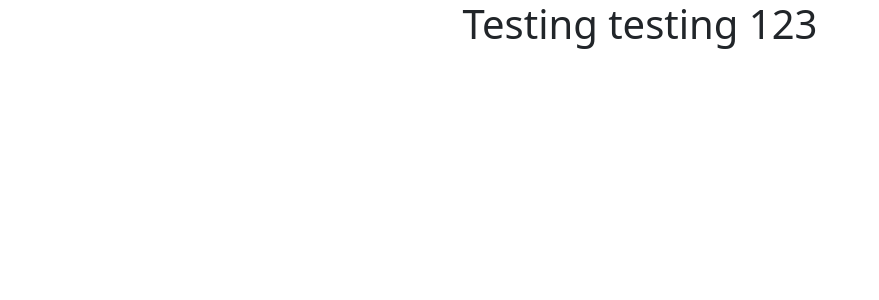
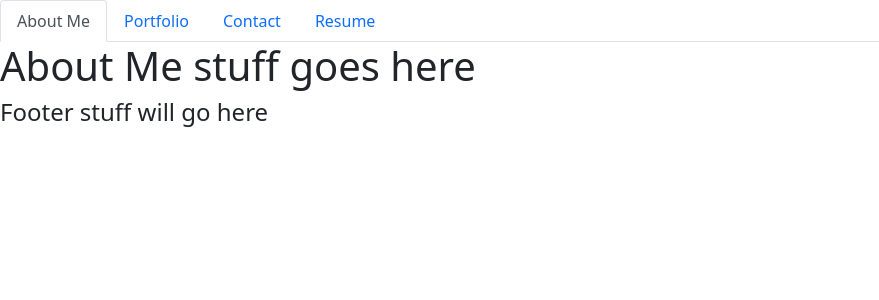
Before and after one commit to carterfm/Carter-Morfitt-React-Portfolio, a React (Create React App) app: page / in a window 1280 px wide. Shown: the top 300 px of the page, without its empty margins (0-879 px from the left). Built offline with nearby package versions, Linux system fonts and the light colour scheme.

Commit message:
Set up basic file structure for project

```diff
--- a/src/App.js
+++ b/src/App.js
@@ -1,9 +1,10 @@
-import './css/style.css';
+import React from 'react';
+import Skeleton from './components/Skeleton.js';
 
 function App() {
   return (
-    <div className="App">
-      <h1>Testing testing 123</h1>
+    <div>
+      <Skeleton />
     </div>
   );
 }
--- /dev/null
+++ b/src/components/Footer.js
@@ -0,0 +1,9 @@
+import React from 'react';
+
+function Footer () {
+    return (
+    <h4>Footer stuff will go here</h4>
+    );
+}
+
+export default Footer;
--- /dev/null
+++ b/src/components/Header.js
@@ -0,0 +1,47 @@
+import React from 'react';
+
+
+function Header({ currentPage, handlePageChange }) {
+  return (
+    <ul className="nav nav-tabs">
+      <li className="nav-item">
+        <a
+          href="#AboutMe"
+          onClick={() => handlePageChange('AboutMe')}
+          className={currentPage === 'AboutMe' ? 'nav-link active' : 'nav-link'}
+        >
+        About Me
+        </a>
+      </li>
+      <li className="nav-item">
+        <a
+          href="#Portfolio"
+          onClick={() => handlePageChange('Portfolio')}
+          className={currentPage === 'Portfolio' ? 'nav-link active' : 'nav-link'}
+        >
+          Portfolio
+        </a>
+      </li>
+      <li className="nav-item">
+        <a
+          href="#Contact"
+          onClick={() => handlePageChange('Contact')}
+          className={currentPage === 'Contact' ? 'nav-link active' : 'nav-link'}
+        >
+          Contact
+        </a>
+      </li>
+      <li className="nav-item">
+        <a
+          href="#Resume"
+          onClick={() => handlePageChange('Resume')}
+          className={currentPage === 'Resume' ? 'nav-link active' : 'nav-link'}
+        >
+          Resume
+        </a>
+      </li>
+    </ul>
+  );
+}
+
+export default Header;
--- a/src/components/Skeleton.js
+++ b/src/components/Skeleton.js
@@ -0,0 +1,35 @@
+import React, { useState } from 'react';
+import Header from './Header.js';
+import Footer from './Footer.js';
+import AboutMe from './pages/AboutMe.js';
+import Portfolio from './pages/Portfolio.js';
+import Contact from './pages/Contact.js';
+import Resume from './pages/Resume.js';
+
+function Skeleton() {
+    const [currentPage, setCurrentPage] = useState('AboutMe');
+
+    const renderPage = () => {
+        if (currentPage === 'AboutMe') {
+            return <AboutMe />;
+        } else if (currentPage === 'Portfolio') {
+            return <Portfolio />;
+        } else if (currentPage === 'Contact') {
+            return <Contact />;
+        } else {
+            return <Resume />;
+        }
+    }
+
+    const handlePageChange = (page) => setCurrentPage(page);
+
+    return (
+        <div>
+            <Header currentPage={currentPage} handlePageChange={handlePageChange} />
+            {renderPage()}
+            <Footer />
+        </div>
+    );
+}
+
+export default Skeleton;
--- a/src/components/pages/AboutMe.js
+++ b/src/components/pages/AboutMe.js
@@ -0,0 +1,9 @@
+import React from 'react';
+
+function AboutMe () {
+    return (
+        <h1>About Me stuff goes here</h1>
+    );
+}
+
+export default AboutMe;
--- a/src/components/pages/Contact.js
+++ b/src/components/pages/Contact.js
@@ -0,0 +1,9 @@
+import React from 'react';
+
+function Contact () {
+    return (
+        <h1>Contact stuff goes here</h1>
+    );
+}
+
+export default Contact;
--- a/src/components/pages/Portfolio.js
+++ b/src/components/pages/Portfolio.js
@@ -0,0 +1,9 @@
+import React from 'react';
+
+function Portfolio () {
+    return (
+        <h1>Portfolio stuff goes here</h1>
+    );
+}
+
+export default Portfolio;
--- a/src/components/pages/Resume.js
+++ b/src/components/pages/Resume.js
@@ -0,0 +1,9 @@
+import React from 'react';
+
+function Resume () {
+    return (
+        <h1>Resume stuff goes here</h1>
+    );
+}
+
+export default Resume;
--- a/src/css/style.css
+++ /dev/null
@@ -1,38 +0,0 @@
-.App {
-  text-align: center;
-}
-
-.App-logo {
-  height: 40vmin;
-  pointer-events: none;
-}
-
-@media (prefers-reduced-motion: no-preference) {
-  .App-logo {
-    animation: App-logo-spin infinite 20s linear;
-  }
-}
-
-.App-header {
-  background-color: #282c34;
-  min-height: 100vh;
-  display: flex;
-  flex-direction: column;
-  align-items: center;
-  justify-content: center;
-  font-size: calc(10px + 2vmin);
-  color: white;
-}
-
-.App-link {
-  color: #61dafb;
-}
-
-@keyframes App-logo-spin {
-  from {
-    transform: rotate(0deg);
-  }
-  to {
-    transform: rotate(360deg);
-  }
-}
--- a/src/index.js
+++ b/src/index.js
@@ -1,11 +1,7 @@
 import React from 'react';
 import ReactDOM from 'react-dom';
 import App from './App';
+// Importing bootstrap so we have access to its classes
 import 'bootstrap/dist/css/bootstrap.min.css';
 
-ReactDOM.render(
-  <React.StrictMode>
-    <App />
-  </React.StrictMode>,
-  document.getElementById('root')
-);
+ReactDOM.render(<App />, document.getElementById('root'));
```
